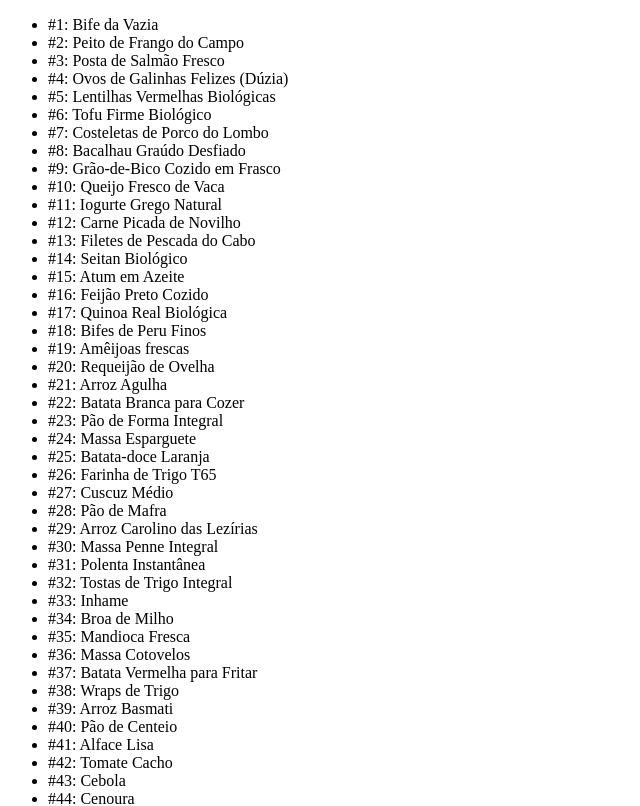
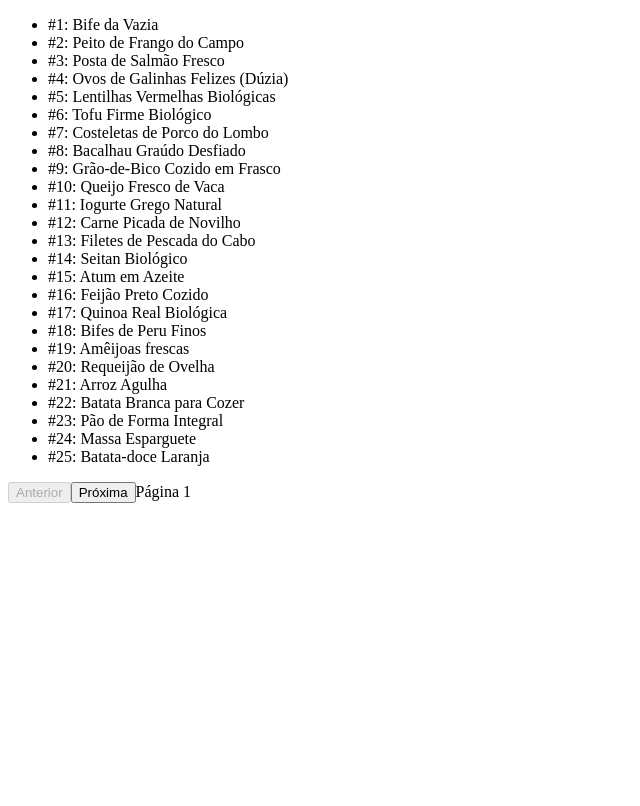
Before and after one commit to devrocha/assembly-product-checkout-angular, an Angular app: page / in a window 1280 px wide. Shown: the top 806 px of the page, without its empty margins (0-640 px from the left). Built offline with nearby package versions, Linux system fonts and the light colour scheme.

Commit message:
paginacao

```diff
--- a/src/app/app.html
+++ b/src/app/app.html
@@ -1,7 +1,10 @@
 <ul>
- @for (produto of products; track produto.id){
+ @for (produto of pagedProducts(); track produto.id){
    <li>
     #{{ produto.id }}: {{ produto.name }}
   </li>
 }
 </ul>
+<button (click)="prevPage()" [disabled]="page() === 1">Anterior</button>
+<button (click)="nextPage()" [disabled]="page() * pageSize >= products.length">Próxima</button>
+<span>Página {{ page() }}</span>
--- a/src/app/app.ts
+++ b/src/app/app.ts
@@ -1,20 +1,36 @@
-import { Component, inject, signal } from '@angular/core';
-import { RouterOutlet } from '@angular/router';
+import { Component, inject, signal, computed } from '@angular/core';
 import { Products } from '../services/products';
 import { CommonModule } from '@angular/common';
+import { routes } from './app.routes';
 
 @Component({
   selector: 'app-root',
-  imports: [ CommonModule],
+  imports: [ routes , CommonModule ],
   templateUrl: './app.html',
   styleUrl: './app.scss'
 })
 export class App {
-  productsService = inject(Products)
+  productsService = inject(Products);
 
-  protected products = this.productsService.getProducts()
+  protected products = this.productsService.getProducts();
 
-  constructor(){
-    console.log(this.products)
+  page = signal(1);
+  pageSize = 25;
+
+  pagedProducts = computed(() => {
+    const start = (this.page() - 1) * this.pageSize;
+    return this.products.slice(start, start + this.pageSize);
+  });
+
+  nextPage() {
+    if ((this.page() * this.pageSize) < this.products.length) {
+      this.page.update(p => p + 1);
+    }
+  }
+
+  prevPage() {
+    if (this.page() > 1) {
+      this.page.update(p => p - 1);
+    }
   }
 }
```
